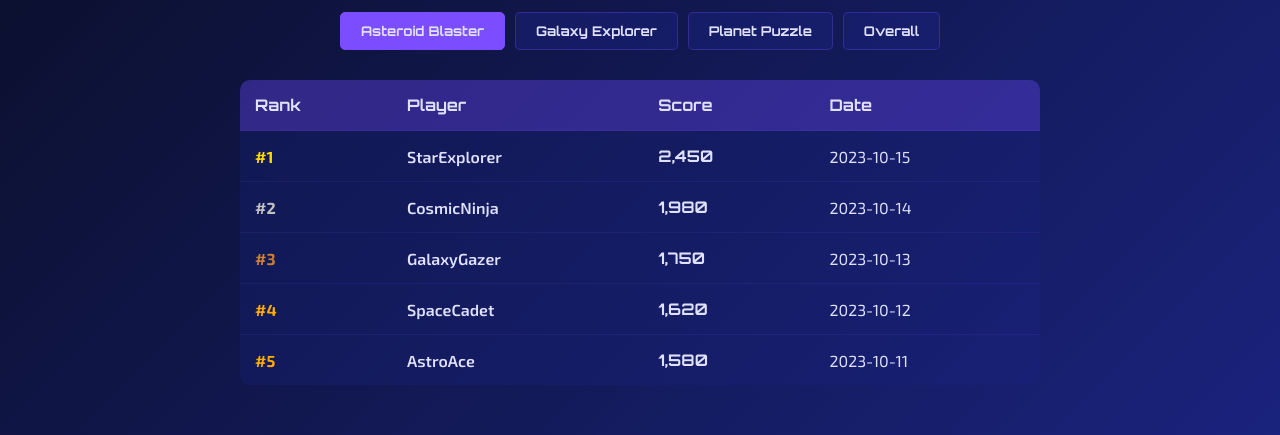
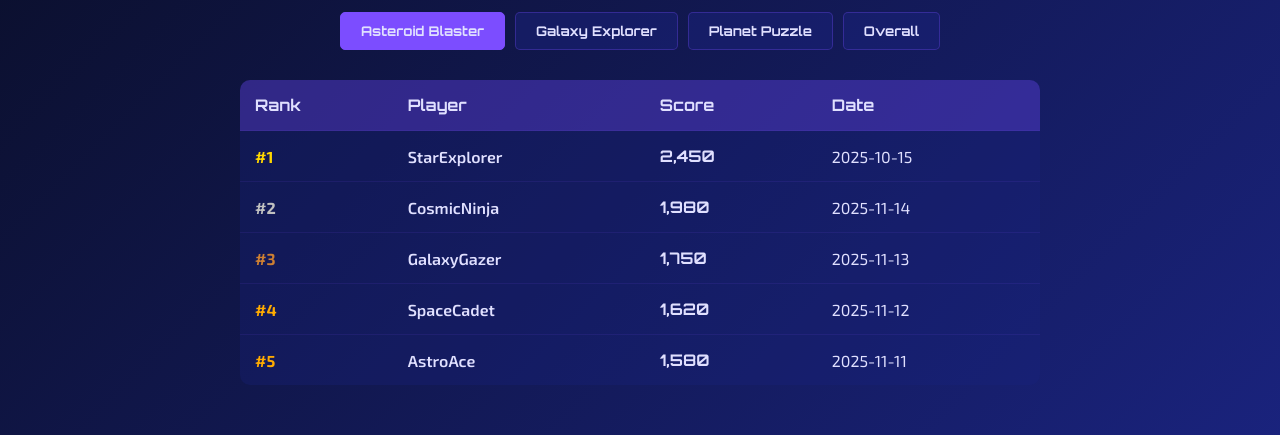
Before and after one commit to teslathegoat/astralquest, a plain HTML site: page index.html in a window 1280 px wide. Shown: the part 3360-3795 px from the top of the page. Drawn offline with Linux system fonts and the light colour scheme; animation ran at ten frames a second.

Commit message:
Update index.html

```diff
--- a/index.html
+++ b/index.html
@@ -2195,32 +2195,32 @@
             // Default leaderboard data
             const leaderboardData = {
                 asteroid: [
-                    { rank: 1, player: 'StarExplorer', score: 2450, date: '2023-10-15' },
-                    { rank: 2, player: 'CosmicNinja', score: 1980, date: '2023-10-14' },
-                    { rank: 3, player: 'GalaxyGazer', score: 1750, date: '2023-10-13' },
-                    { rank: 4, player: 'SpaceCadet', score: 1620, date: '2023-10-12' },
-                    { rank: 5, player: 'AstroAce', score: 1580, date: '2023-10-11' }
+                    { rank: 1, player: 'StarExplorer', score: 2450, date: '2025-10-15' },
+                    { rank: 2, player: 'CosmicNinja', score: 1980, date: '2025-11-14' },
+                    { rank: 3, player: 'GalaxyGazer', score: 1750, date: '2025-11-13' },
+                    { rank: 4, player: 'SpaceCadet', score: 1620, date: '2025-11-12' },
+                    { rank: 5, player: 'AstroAce', score: 1580, date: '2025-11-11' }
                 ],
                 galaxy: [
-                    { rank: 1, player: 'NebulaNomad', score: 320, date: '2023-10-15' },
-                    { rank: 2, player: 'PlanetHopper', score: 285, date: '2023-10-14' },
-                    { rank: 3, player: 'StarSeeker', score: 260, date: '2023-10-13' },
-                    { rank: 4, player: 'CosmicVoyager', score: 240, date: '2023-10-12' },
-                    { rank: 5, player: 'SpaceWalker', score: 220, date: '2023-10-11' }
+                    { rank: 1, player: 'NebulaNomad', score: 320, date: '2025-10-15' },
+                    { rank: 2, player: 'PlanetHopper', score: 285, date: '2025-10-14' },
+                    { rank: 3, player: 'StarSeeker', score: 260, date: '2025-11-13' },
+                    { rank: 4, player: 'CosmicVoyager', score: 240, date: '2025-10-12' },
+                    { rank: 5, player: 'SpaceWalker', score: 220, date: '2025-11-11' }
                 ],
                 puzzle: [
-                    { rank: 1, player: 'PuzzleMaster', score: 15, date: '2023-10-15' },
-                    { rank: 2, player: 'BrainyAstronaut', score: 12, date: '2023-10-14' },
-                    { rank: 3, player: 'CosmicSolver', score: 10, date: '2023-10-13' },
-                    { rank: 4, player: 'SpacePuzzler', score: 8, date: '2023-10-12' },
-                    { rank: 5, player: 'GalaxyMind', score: 7, date: '2023-10-11' }
+                    { rank: 1, player: 'PuzzleMaster', score: 15, date: '2025-10-15' },
+                    { rank: 2, player: 'BrainyAstronaut', score: 12, date: '2025-11-14' },
+                    { rank: 3, player: 'CosmicSolver', score: 10, date: '2025-11-13' },
+                    { rank: 4, player: 'SpacePuzzler', score: 8, date: '2025-11-12' },
+                    { rank: 5, player: 'GalaxyMind', score: 7, date: '2025-11-11' }
                 ],
                 overall: [
-                    { rank: 1, player: 'StarExplorer', score: 4950, date: '2023-10-15' },
-                    { rank: 2, player: 'CosmicNinja', score: 4265, date: '2023-10-14' },
-                    { rank: 3, player: 'NebulaNomad', score: 4020, date: '2023-10-15' },
-                    { rank: 4, player: 'GalaxyGazer', score: 3890, date: '2023-10-13' },
-                    { rank: 5, player: 'PuzzleMaster', score: 3750, date: '2023-10-15' }
+                    { rank: 1, player: 'StarExplorer', score: 4950, date: '2025-10-15' },
+                    { rank: 2, player: 'CosmicNinja', score: 4265, date: '2025-11-14' },
+                    { rank: 3, player: 'NebulaNomad', score: 4020, date: '2025-11-15' },
+                    { rank: 4, player: 'GalaxyGazer', score: 3890, date: '2025-10-13' },
+                    { rank: 5, player: 'PuzzleMaster', score: 3750, date: '2025-11-15' }
                 ]
             };
 
```
